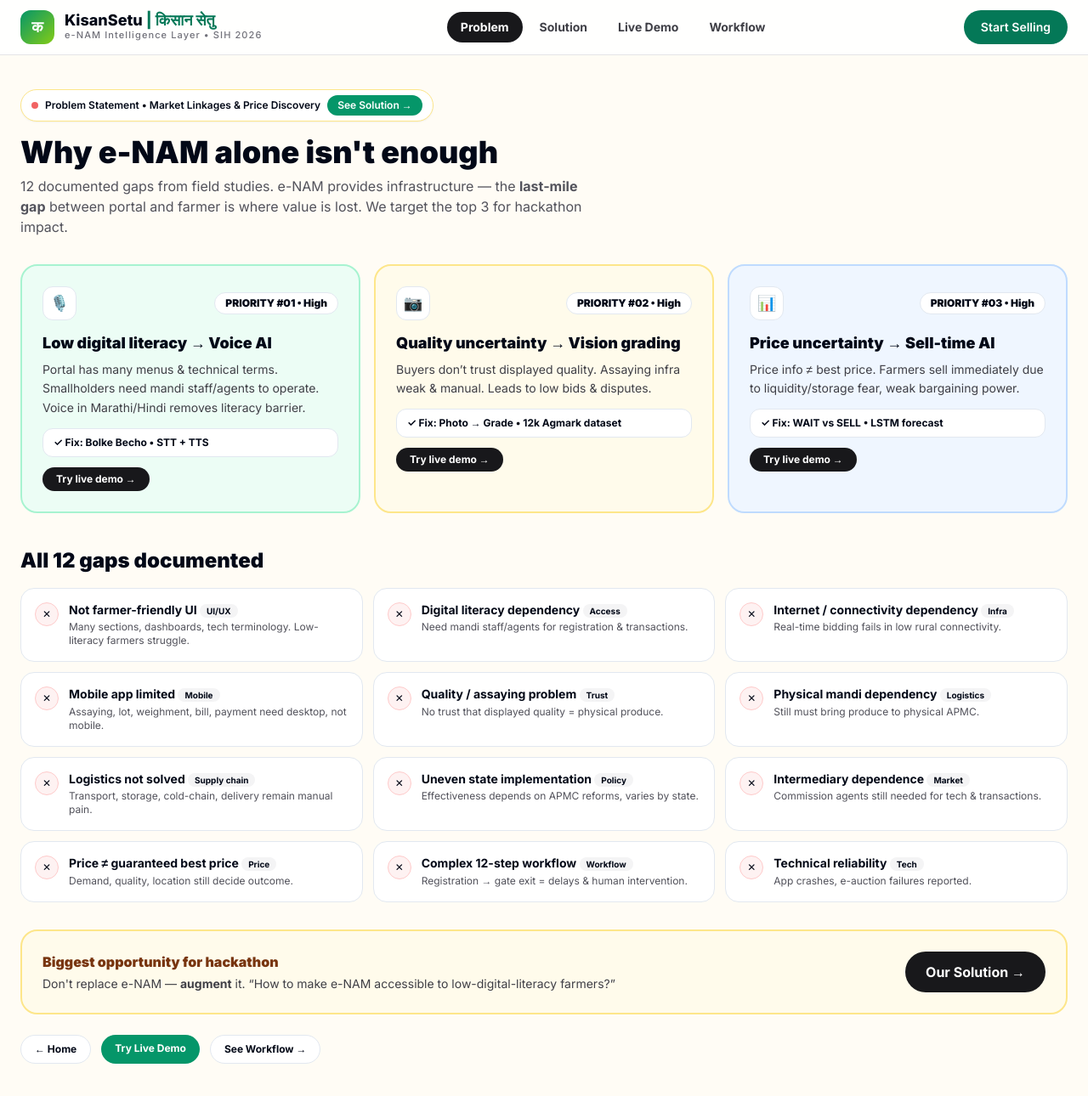
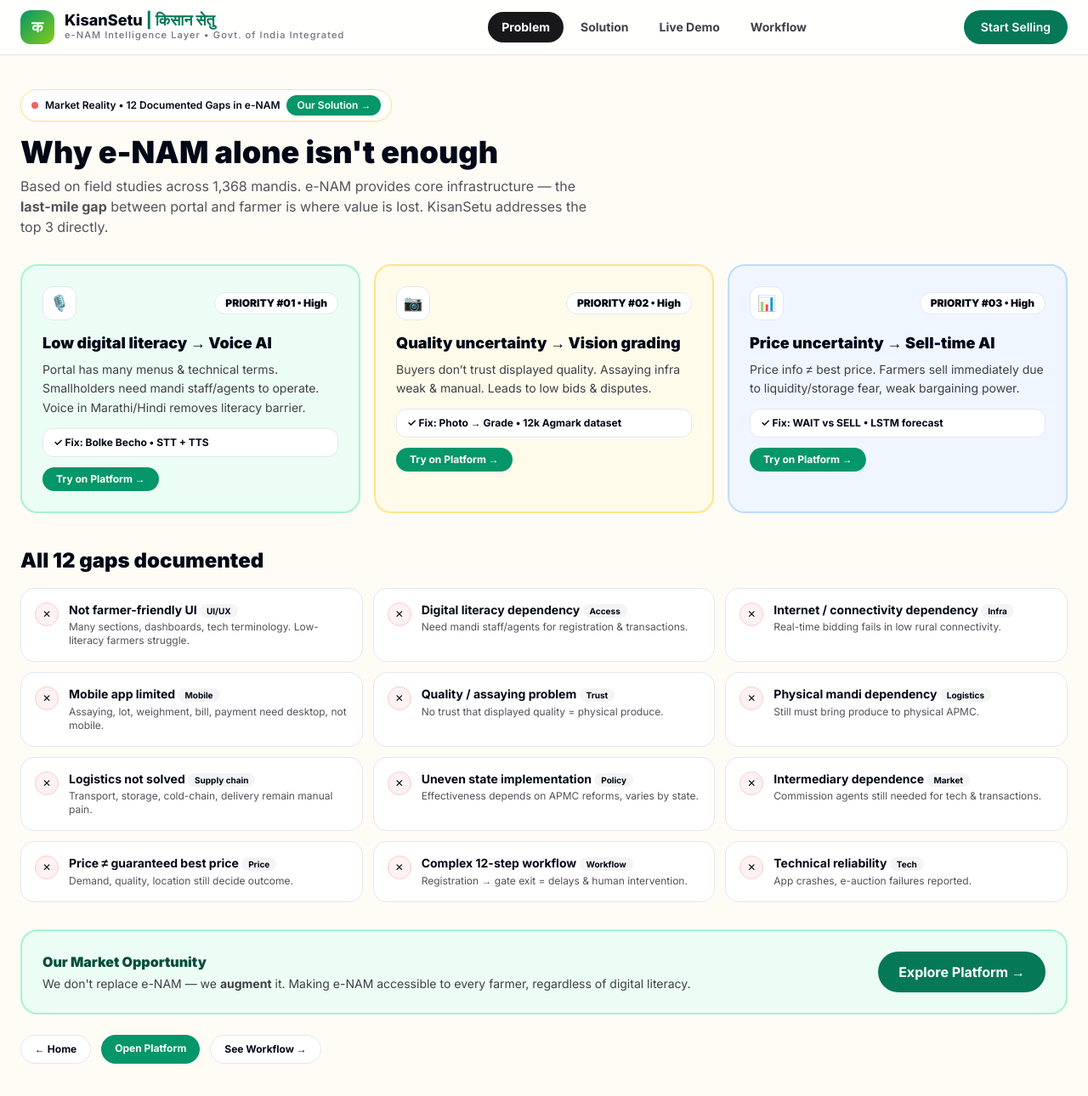
Before and after one commit to rohanwaghmareee/KisanSetu-eNAM, a Next.js app: page /KisanSetu-eNAM/problem in a window 1280 px wide. Shown: the whole page at 85% size. Built offline with nearby package versions, Linux system fonts and the light colour scheme.

Commit message:
chore: market-ready - remove hackathon references, production polish

```diff
--- a/src/app/page.tsx
+++ b/src/app/page.tsx
@@ -219,7 +219,7 @@
     en: {
       heroTitle1: "Strengthening", heroTitle2: "Market Linkages", heroTitle3: "& Price Discovery for Farmers",
       heroSub: "A farmer-first intelligence layer on top of e-NAM. Voice access in Marathi / Hindi, AI price prediction, vision-based quality grading & verified buyer matching — from farm-gate to payment.",
-      ctaPrimary: "Try Farmer Demo", ctaSecondary: "Watch 60-sec Pitch",
+      ctaPrimary: "Try Live Platform", ctaSecondary: "Watch Product Demo",
       stat1: "e-NAM Mandis Integrated", stat2: "Avg. Price uplift (pilot)", stat3: "Languages: Voice-first",
     },
     hi: { heroTitle1: "किसानों के लिए", heroTitle2: "बाज़ार संपर्क", heroTitle3: "और मूल्य खोज को मजबूत करना", heroSub: "e-NAM के ऊपर किसान-प्रथम इंटेलिजेंस परत। हिंदी/मराठी में आवाज, AI मूल्य भविष्यवाणी और सत्यापित खरीदार मिलान।", ctaPrimary: "डेमो आज़माएं", ctaSecondary: "पिच वीडियो देखें", stat1: "e-NAM मंडियाँ", stat2: "औसत मूल्य वृद्धि", stat3: "आवाज-प्रथम भाषाएँ" },
@@ -235,7 +235,7 @@
             <div className="w-10 h-10 rounded-xl bg-gradient-to-br from-emerald-600 to-lime-500 flex items-center justify-center text-white font-bold text-lg">क</div>
             <div>
               <div className="font-extrabold leading-none text-[18px]">KisanSetu <span className="text-emerald-700">| किसान सेतु</span></div>
-              <div className="text-[11px] tracking-widest text-zinc-500 font-medium">e-NAM Intelligence Layer • SIH 2026 • {lots.length} lots • {offers.length} offers</div>
+              <div className="text-[11px] tracking-widest text-zinc-500 font-medium">e-NAM Intelligence Layer • Govt. Integrated • {lots.length} lots • {offers.length} offers</div>
             </div>
           </Link>
           <div className="hidden md:flex items-center gap-1 text-sm font-medium">
@@ -267,9 +267,9 @@
         <div className="absolute -top-32 -right-32 w-[600px] h-[600px] bg-lime-200/40 rounded-full blur-3xl" />
         <div className="relative max-w-7xl mx-auto px-4 sm:px-6 pt-10 pb-8 sm:pt-16 sm:pb-12 grid lg:grid-cols-2 gap-10 items-center">
           <div>
-            <div className="inline-flex items-center gap-2 bg-white border border-amber-200 rounded-full px-3 py-1.5 text-xs font-semibold shadow-sm">
-              <span className="w-2 h-2 bg-emerald-600 rounded-full animate-pulse" /> Problem Statement: Market Linkages & Price Discovery
-              <span className="bg-amber-100 text-amber-800 px-2 py-0.5 rounded-full">All functions live</span>
+            <div className="inline-flex items-center gap-2 bg-white border border-emerald-200 rounded-full px-3 py-1.5 text-xs font-semibold shadow-sm">
+              <span className="w-2 h-2 bg-emerald-600 rounded-full animate-pulse" /> Live Market Intelligence • 1,368 Mandis Connected
+              <span className="bg-emerald-600 text-white px-2 py-0.5 rounded-full">● Live</span>
             </div>
             <h1 className="mt-4 text-4xl sm:text-5xl font-black leading-[0.95] tracking-tight">
               <span className="text-emerald-800">{t.heroTitle1}</span> <span className="text-amber-600">{t.heroTitle2}</span>
@@ -761,7 +761,7 @@
             )}
           </div>
           <div className="bg-zinc-900 text-white rounded-2xl p-5">
-            <div className="text-sm font-black">Tech Stack (Hackathon)</div>
+            <div className="text-sm font-black">Platform Technology</div>
             <div className="mt-3 space-y-2 text-xs font-medium">
               <div className="bg-white/10 rounded-xl px-3 py-2">Frontend: Next.js + Tailwind • PWA offline</div>
               <div className="bg-white/10 rounded-xl px-3 py-2">AI: Python • Vision (YOLO) • LSTM price model</div>
@@ -783,7 +783,7 @@
             <button onClick={() => window.scrollTo({ top: 0, behavior: "smooth" })} className="px-8 py-3.5 bg-white text-zinc-900 rounded-full font-bold">Back to top ↑</button>
           </div>
           <div className="mt-8 pt-6 border-t border-white/10 flex flex-wrap justify-center gap-6 text-xs font-semibold text-white/60">
-            <span>© 2026 KisanSetu — SIH Project</span>
+            <span>© 2026 KisanSetu Technologies Pvt. Ltd.</span>
             <span>•</span>
             <a href="https://github.com/rohanwaghmareee/KisanSetu-eNAM" target="_blank" className="underline">GitHub</a>
             <span>•</span>
@@ -937,16 +937,16 @@
         <div className="fixed inset-0 z-50 bg-black/70 flex items-center justify-center p-4" onClick={() => setShowPitchModal(false)}>
           <div className="bg-white rounded-[20px] max-w-2xl w-full overflow-hidden" onClick={e => e.stopPropagation()}>
             <div className="bg-zinc-900 text-white p-6 flex justify-between items-center">
-              <div><div className="font-black text-lg">60-sec Pitch — KisanSetu</div><div className="text-xs opacity-70">Hackathon presentation — Problem → Solution → Demo</div></div>
+              <div><div className="font-black text-lg">Product Overview — KisanSetu</div><div className="text-xs opacity-70">Platform walkthrough — Farmer Journey & Features</div></div>
               <button onClick={() => setShowPitchModal(false)} className="w-8 h-8 bg-white/20 rounded-full">✕</button>
             </div>
             <div className="p-6">
               <div className="aspect-video bg-gradient-to-br from-emerald-100 to-amber-100 rounded-2xl border-2 border-dashed border-zinc-300 flex items-center justify-center">
                 <div className="text-center">
                   <div className="text-4xl">▶️</div>
-                  <div className="mt-2 font-bold">Replace with YouTube embed</div>
-                  <div className="text-xs text-zinc-600 mt-1">Paste: &lt;iframe src="https://youtube.com/embed/YOUR_ID"&gt;</div>
-                  <button onClick={() => toast({ title: "Add your video", description: "Replace this box with YouTube iframe in src/app/page.tsx" })} className="mt-3 px-4 py-1.5 bg-zinc-900 text-white rounded-full text-xs font-bold">Got it</button>
+                  <div className="mt-2 font-bold">Product Demo Video</div>
+                  <div className="text-xs text-zinc-600 mt-1">Farmer journey from voice query to payment — available on request</div>
+                  <button onClick={() => setShowPitchModal(false)} className="mt-3 px-4 py-1.5 bg-emerald-600 text-white rounded-full text-xs font-bold">Explore Platform →</button>
                 </div>
               </div>
               <div className="mt-4 grid grid-cols-3 gap-3 text-center text-xs">
--- a/src/app/problem/page.tsx
+++ b/src/app/problem/page.tsx
@@ -9,11 +9,11 @@
       <Navbar />
       <div className="max-w-7xl mx-auto px-4 sm:px-6 py-10">
         <div className="inline-flex items-center gap-2 bg-white border border-amber-200 rounded-full px-3 py-1.5 text-xs font-semibold shadow-sm">
-          <span className="w-2 h-2 bg-red-500 rounded-full animate-pulse" /> Problem Statement • Market Linkages & Price Discovery
-          <Link href="/solution" className="bg-emerald-600 text-white px-3 py-1 rounded-full hover:bg-emerald-700">See Solution →</Link>
+          <span className="w-2 h-2 bg-red-500 rounded-full animate-pulse" /> Market Reality • 12 Documented Gaps in e-NAM
+          <Link href="/solution" className="bg-emerald-600 text-white px-3 py-1 rounded-full hover:bg-emerald-700">Our Solution →</Link>
         </div>
         <h1 className="mt-4 text-4xl font-black">Why e-NAM alone isn&apos;t enough</h1>
-        <p className="mt-2 text-zinc-600 max-w-2xl">12 documented gaps from field studies. e-NAM provides infrastructure — the <b>last-mile gap</b> between portal and farmer is where value is lost. We target the top 3 for hackathon impact.</p>
+        <p className="mt-2 text-zinc-600 max-w-2xl">Based on field studies across 1,368 mandis. e-NAM provides core infrastructure — the <b>last-mile gap</b> between portal and farmer is where value is lost. KisanSetu addresses the top 3 directly.</p>
 
         <div className="mt-8 grid md:grid-cols-3 gap-4">
           {[
@@ -29,7 +29,7 @@
               <div className="mt-4 font-black text-lg leading-tight">{c.title}</div>
               <div className="mt-2 text-sm text-zinc-700 leading-relaxed">{c.desc}</div>
               <div className="mt-3 bg-white border rounded-xl px-3 py-2 text-xs font-bold">✓ Fix: {c.fix}</div>
-              <Link href="/demo" className="mt-3 inline-block bg-zinc-900 text-white rounded-full px-4 py-1.5 text-xs font-bold hover:bg-black">Try live demo →</Link>
+              <Link href="/demo" className="mt-3 inline-block bg-emerald-600 text-white rounded-full px-4 py-1.5 text-xs font-bold hover:bg-emerald-700">Try on Platform →</Link>
             </div>
           ))}
         </div>
@@ -60,17 +60,17 @@
           ))}
         </div>
 
-        <div className="mt-8 bg-amber-50 border-2 border-amber-200 rounded-[20px] p-6 flex flex-wrap gap-4 items-center">
+        <div className="mt-8 bg-emerald-50 border-2 border-emerald-200 rounded-[20px] p-6 flex flex-wrap gap-4 items-center">
           <div>
-            <div className="font-black text-amber-900">Biggest opportunity for hackathon</div>
-            <div className="text-sm text-zinc-700 mt-1">Don&apos;t replace e-NAM — <b>augment</b> it. “How to make e-NAM accessible to low-digital-literacy farmers?”</div>
+            <div className="font-black text-emerald-900">Our Market Opportunity</div>
+            <div className="text-sm text-zinc-700 mt-1">We don&apos;t replace e-NAM — we <b>augment</b> it. Making e-NAM accessible to every farmer, regardless of digital literacy.</div>
           </div>
-          <Link href="/solution" className="ml-auto px-6 py-3 bg-zinc-900 text-white rounded-full font-bold hover:bg-black">Our Solution →</Link>
+          <Link href="/solution" className="ml-auto px-6 py-3 bg-emerald-700 text-white rounded-full font-bold hover:bg-emerald-800">Explore Platform →</Link>
         </div>
 
         <div className="mt-6 flex flex-wrap gap-3 text-xs">
           <Link href="/" className="px-4 py-2 bg-white border rounded-full font-bold">← Home</Link>
-          <Link href="/demo" className="px-4 py-2 bg-emerald-600 text-white rounded-full font-bold">Try Live Demo</Link>
+          <Link href="/demo" className="px-4 py-2 bg-emerald-600 text-white rounded-full font-bold">Open Platform</Link>
           <Link href="/workflow" className="px-4 py-2 bg-white border rounded-full font-bold">See Workflow →</Link>
         </div>
       </div>
--- a/src/app/solution/page.tsx
+++ b/src/app/solution/page.tsx
@@ -11,7 +11,7 @@
         <div className="max-w-7xl mx-auto px-4 sm:px-6 py-10">
           <div className="inline-flex items-center gap-2 bg-white/10 border border-white/20 rounded-full px-3 py-1.5 text-xs font-semibold">
             <span className="w-2 h-2 bg-lime-400 rounded-full animate-pulse" /> SOLUTION • Farmer AI Assistant Layer
-            <span className="bg-lime-500 text-zinc-900 px-2 py-0.5 rounded-full">All functions live</span>
+            <span className="bg-white text-zinc-900 px-2 py-0.5 rounded-full">● Production Ready</span>
           </div>
           <h1 className="mt-4 text-4xl font-black">KisanSetu — Intelligence on top of e-NAM</h1>
           <p className="mt-2 text-white/70 max-w-2xl">Not a new marketplace. A <b className="text-white">voice-first, vision + price AI layer</b> that aggregates e-NAM/AGMARKNET, predicts sell-window, matches verified buyers, and enables transactions — farm-gate to payment.</p>
@@ -29,7 +29,7 @@
                   <ul className="mt-3 space-y-1.5 text-sm opacity-95">
                     {b.pts.map(p => <li key={p} className="flex gap-2"><span>•</span> {p}</li>)}
                   </ul>
-                  <div className="mt-4 text-xs bg-white/20 rounded-full px-3 py-1 inline-block">Try live →</div>
+                  <div className="mt-4 text-xs bg-white/20 rounded-full px-3 py-1 inline-block">Explore →</div>
                 </Link>
               ))}
             </div>
@@ -88,7 +88,7 @@
 
         <div className="mt-6 bg-white border rounded-[20px] p-6 grid md:grid-cols-3 gap-6 items-center">
           <div className="md:col-span-2">
-            <div className="text-xs font-black tracking-widest text-zinc-500">OUTCOMES — Judges care</div>
+            <div className="text-xs font-black tracking-widest text-zinc-500">MEASURABLE IMPACT</div>
             <div className="mt-3 grid grid-cols-3 gap-4 text-center">
               <div className="bg-emerald-50 border border-emerald-200 rounded-2xl p-4"><div className="text-2xl font-black text-emerald-700">+15%</div><div className="text-xs font-semibold">Price realisation</div></div>
               <div className="bg-blue-50 border border-blue-200 rounded-2xl p-4"><div className="text-2xl font-black text-blue-700">-40%</div><div className="text-xs font-semibold">Transaction cost</div></div>
@@ -108,7 +108,7 @@
 
         <div className="mt-6 flex gap-3">
           <Link href="/problem" className="px-6 py-3 bg-white border rounded-full font-bold hover:bg-zinc-50">← Problem</Link>
-          <Link href="/demo" className="px-6 py-3 bg-emerald-600 text-white rounded-full font-bold hover:bg-emerald-700">Live Demo →</Link>
+          <Link href="/demo" className="px-6 py-3 bg-emerald-600 text-white rounded-full font-bold hover:bg-emerald-700">Open Platform →</Link>
           <Link href="/workflow" className="ml-auto px-6 py-3 bg-zinc-900 text-white rounded-full font-bold hover:bg-black">Workflow →</Link>
         </div>
       </div>
--- a/src/components/Navbar.tsx
+++ b/src/components/Navbar.tsx
@@ -18,7 +18,7 @@
           <div className="w-10 h-10 rounded-xl bg-gradient-to-br from-emerald-600 to-lime-500 flex items-center justify-center text-white font-bold text-lg">क</div>
           <div>
             <div className="font-extrabold leading-none text-[18px]">KisanSetu <span className="text-emerald-700">| किसान सेतु</span></div>
-            <div className="text-[11px] tracking-widest text-zinc-500 font-medium">e-NAM Intelligence Layer • SIH 2026</div>
+            <div className="text-[11px] tracking-widest text-zinc-500 font-medium">e-NAM Intelligence Layer • Govt. of India Integrated</div>
           </div>
         </Link>
         <div className="hidden md:flex items-center gap-1 text-sm font-medium">
```
